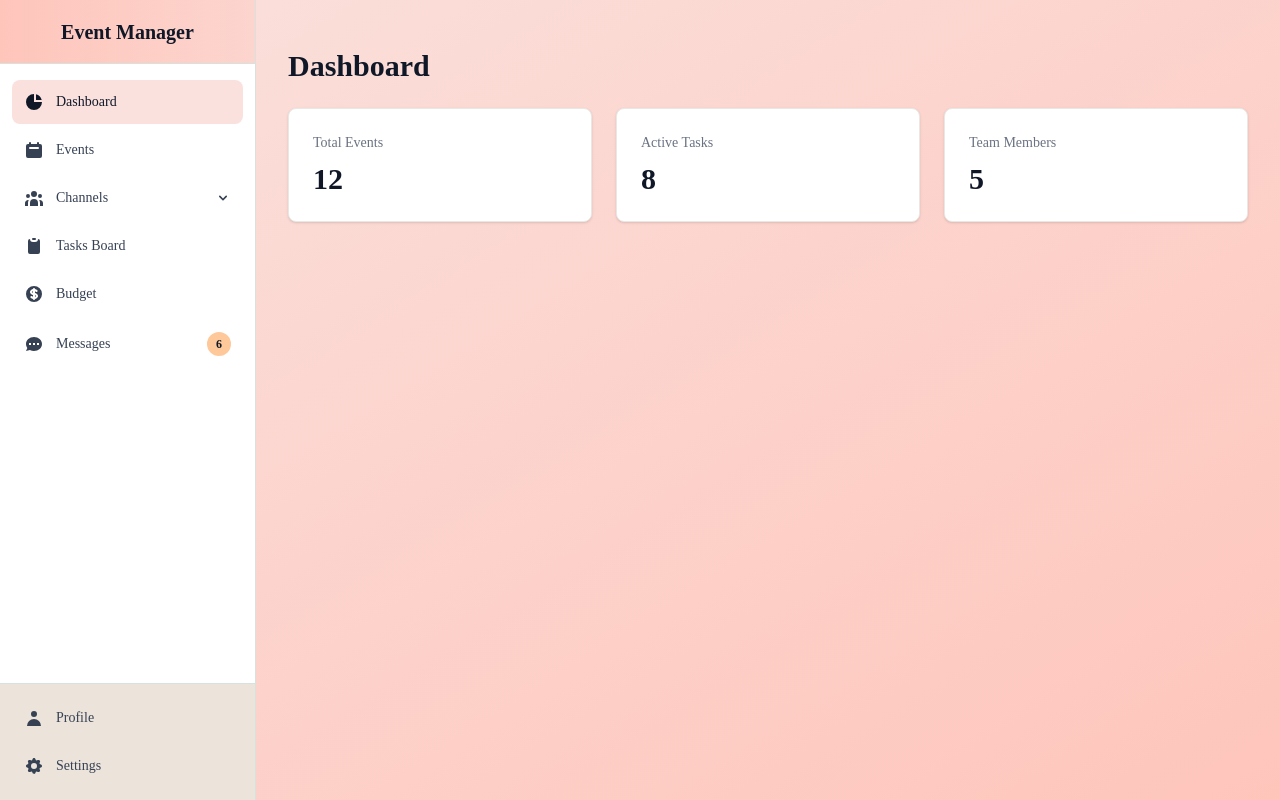
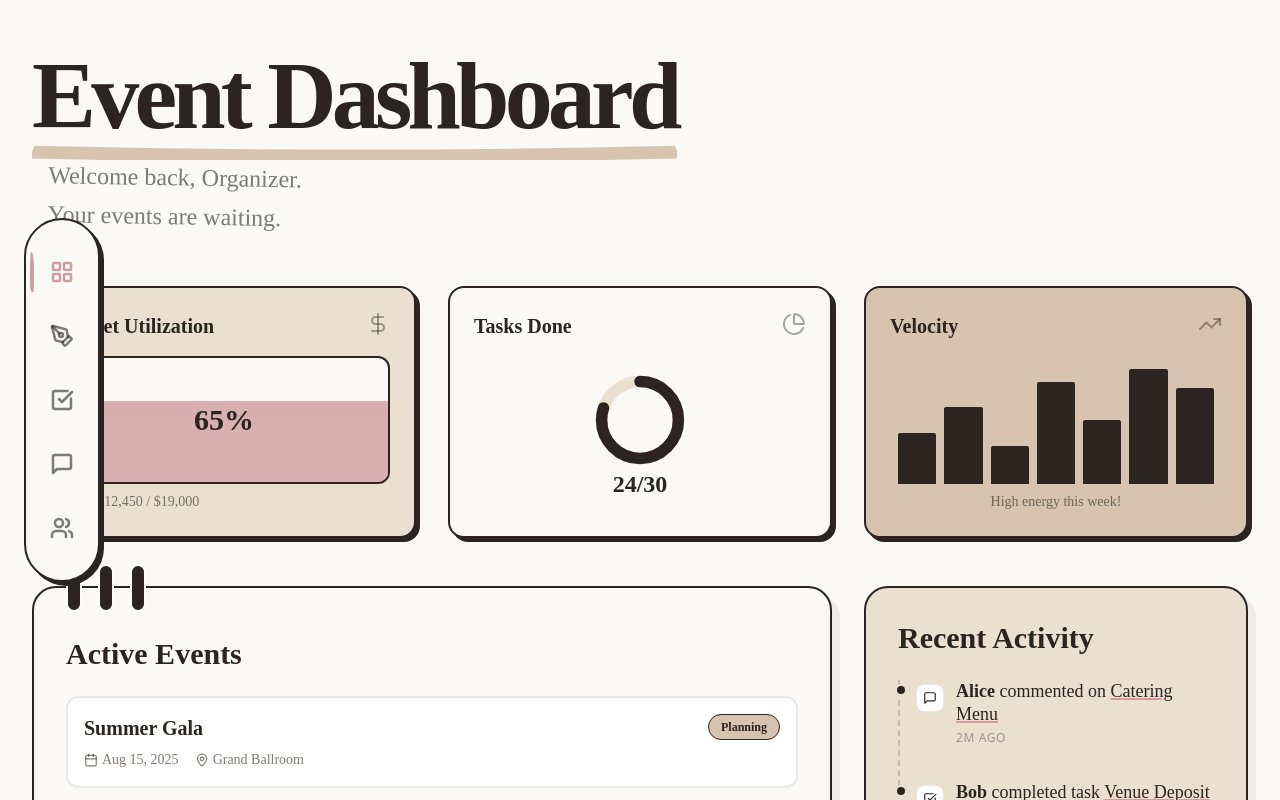
Before and after one commit to Rahulgupta7777/Event_Managment, a React (Vite) app in the folder client/: page / in a window 1280 px wide. Built offline with nearby package versions, Linux system fonts and the light colour scheme.

Commit message:
feat: integrate new components into app shell

```diff
--- a/client/src/App.tsx
+++ b/client/src/App.tsx
@@ -1,81 +1,85 @@
-import { useState } from "react";
-import { FullSidebar } from "./components/layout/FullSidebar";
+import { AnimatePresence, motion } from "framer-motion";
+import { useState, useEffect } from "react";
+import { SoulLoader } from "./components/ui/SoulLoader";
+import { SketchDock } from "./components/layout/SketchDock";
+import { CanvasDashboard } from "./components/views/CanvasDashboard";
 import { CreateEventView } from "./components/views/CreateEventView";
 import { TaskView } from "./components/views/TaskView";
 import { GroupChatView } from "./components/views/GroupChatView";
+import { useAppStore } from "./store/useAppStore";
 import "./App.css";
 
 function App() {
-  const [sidebarOpen, setSidebarOpen] = useState(false);
-  const [activeView, setActiveView] = useState("dashboard");
+  const { activeView } = useAppStore();
+  const [isLoading, setIsLoading] = useState(true);
 
-  const handleNavigate = (view: string) => {
-    setActiveView(view);
-    // Close sidebar on mobile after navigation
-    if (window.innerWidth < 640) {
-      setSidebarOpen(false);
-    }
-  };
-
-  const handleToggleSidebar = () => {
-    setSidebarOpen(!sidebarOpen);
-  };
+  useEffect(() => {
+    // Fake loading time
+    const timer = setTimeout(() => setIsLoading(false), 2500);
+    return () => clearTimeout(timer);
+  }, []);
 
   return (
-    <div className="min-h-screen bg-gradient-to-br from-[#FAE1DD] to-[#FEC5BB]">
-      {/* Sidebar */}
-      <FullSidebar
-        activeView={activeView}
-        onNavigate={handleNavigate}
-        sidebarOpen={sidebarOpen}
-        onToggle={handleToggleSidebar}
-      />
+    <div className="min-h-screen bg-[var(--color-paper)] text-[var(--color-ink)] overflow-hidden selection:bg-[var(--color-highlight)]">
+      {/* InkCursor removed for performance */}
 
-      {/* Main Content */}
-      <div className="sm:ml-64 p-4">
-        {activeView === "dashboard" && <DashboardView />}
-        {activeView === "create-event" && <CreateEventView />}
-        {activeView === "events" && <CreateEventView />}
-        {activeView === "tasks" && <TaskView />}
-        {activeView === "messages" && <GroupChatView />}
+      <AnimatePresence mode="wait">
+        {isLoading && (
+          <motion.div
+            key="loader"
+            exit={{ opacity: 0 }}
+            transition={{ duration: 0.5 }}
+          >
+            <SoulLoader />
+          </motion.div>
+        )}
+      </AnimatePresence>
 
-        {/* Placeholder views for other navigation items */}
-        {(activeView === "channels" ||
-          activeView === "budget" ||
-          activeView === "documents" ||
-          activeView === "profile" ||
-          activeView === "settings") && (
-          <div className="p-8 text-center">
-            <h2 className="text-2xl font-bold text-gray-900 mb-2">
-              Coming Soon
-            </h2>
-            <p className="text-gray-600">This feature is under development</p>
-          </div>
-        )}
-      </div>
-    </div>
-  );
-}
+      {/*
+        Leo's Diary:
+        The "Studio" is messy. It's real.
+        We use AnimatePresence to ensure that even the exit of a view is felt.
+      */}
+      {!isLoading && (
+        <>
+          <main className="relative w-full h-screen overflow-y-auto overflow-x-hidden">
+            <AnimatePresence mode="wait">
+              <motion.div
+                key={activeView}
+                initial={{ opacity: 0, filter: "blur(4px)" }}
+                animate={{ opacity: 1, filter: "blur(0px)" }}
+                exit={{ opacity: 0, filter: "blur(4px)" }}
+                transition={{ duration: 0.6, ease: "easeInOut" }}
+                className="w-full min-h-full"
+              >
+                {activeView === "dashboard" && <CanvasDashboard />}
+                {activeView === "create-event" && <CreateEventView />}
+                {activeView === "tasks" && <TaskView />}
+                {activeView === "messages" && <GroupChatView />}
 
-// Simple Dashboard View
-function DashboardView() {
-  return (
-    <div className="py-8 px-4 mx-auto max-w-7xl">
-      <h1 className="text-3xl font-bold text-gray-900 mb-6">Dashboard</h1>
-      <div className="grid grid-cols-1 md:grid-cols-3 gap-6">
-        <div className="bg-white rounded-lg p-6 border border-[#E8E8E4] shadow-sm">
-          <h3 className="text-sm font-medium text-gray-500">Total Events</h3>
-          <p className="text-3xl font-bold text-gray-900 mt-2">12</p>
-        </div>
-        <div className="bg-white rounded-lg p-6 border border-[#E8E8E4] shadow-sm">
-          <h3 className="text-sm font-medium text-gray-500">Active Tasks</h3>
-          <p className="text-3xl font-bold text-gray-900 mt-2">8</p>
-        </div>
-        <div className="bg-white rounded-lg p-6 border border-[#E8E8E4] shadow-sm">
-          <h3 className="text-sm font-medium text-gray-500">Team Members</h3>
-          <p className="text-3xl font-bold text-gray-900 mt-2">5</p>
-        </div>
-      </div>
+                {/* Placeholder for other views */}
+                {["team", "settings", "canvas"].includes(activeView) && (
+                  <div className="flex flex-col items-center justify-center h-[80vh] text-center">
+                    <motion.h2
+                      initial={{ scale: 0.9 }}
+                      animate={{ scale: 1 }}
+                      className="text-6xl font-serif font-bold mb-6 text-[#1a1a1a]"
+                    >
+                      Under Construction
+                    </motion.h2>
+                    <p className="font-hand text-2xl text-[#1a1a1a]/60 max-w-md">
+                      I haven't drawn this part yet. <br />
+                      Need more coffee.
+                    </p>
+                  </div>
+                )}
+              </motion.div>
+            </AnimatePresence>
+          </main>
+
+          <SketchDock />
+        </>
+      )}
     </div>
   );
 }
```
